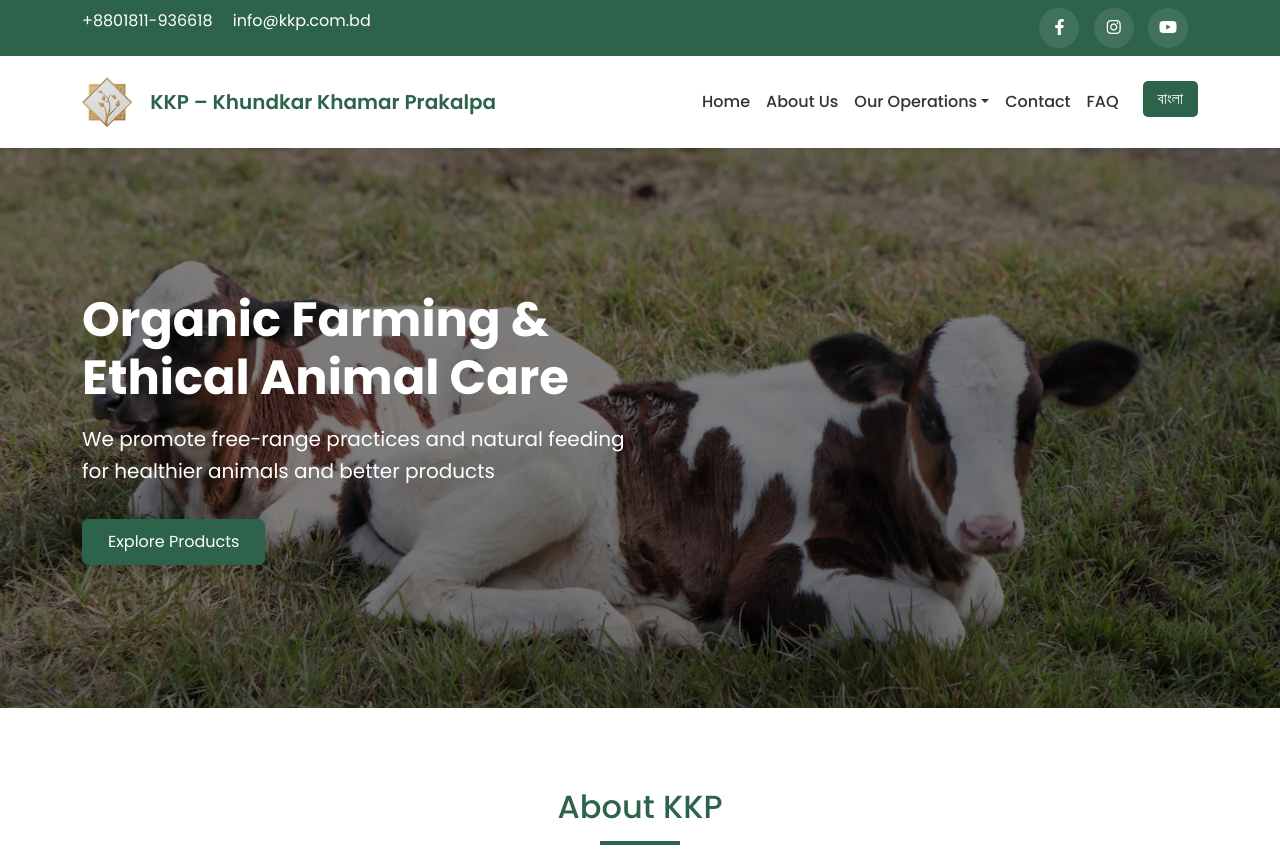
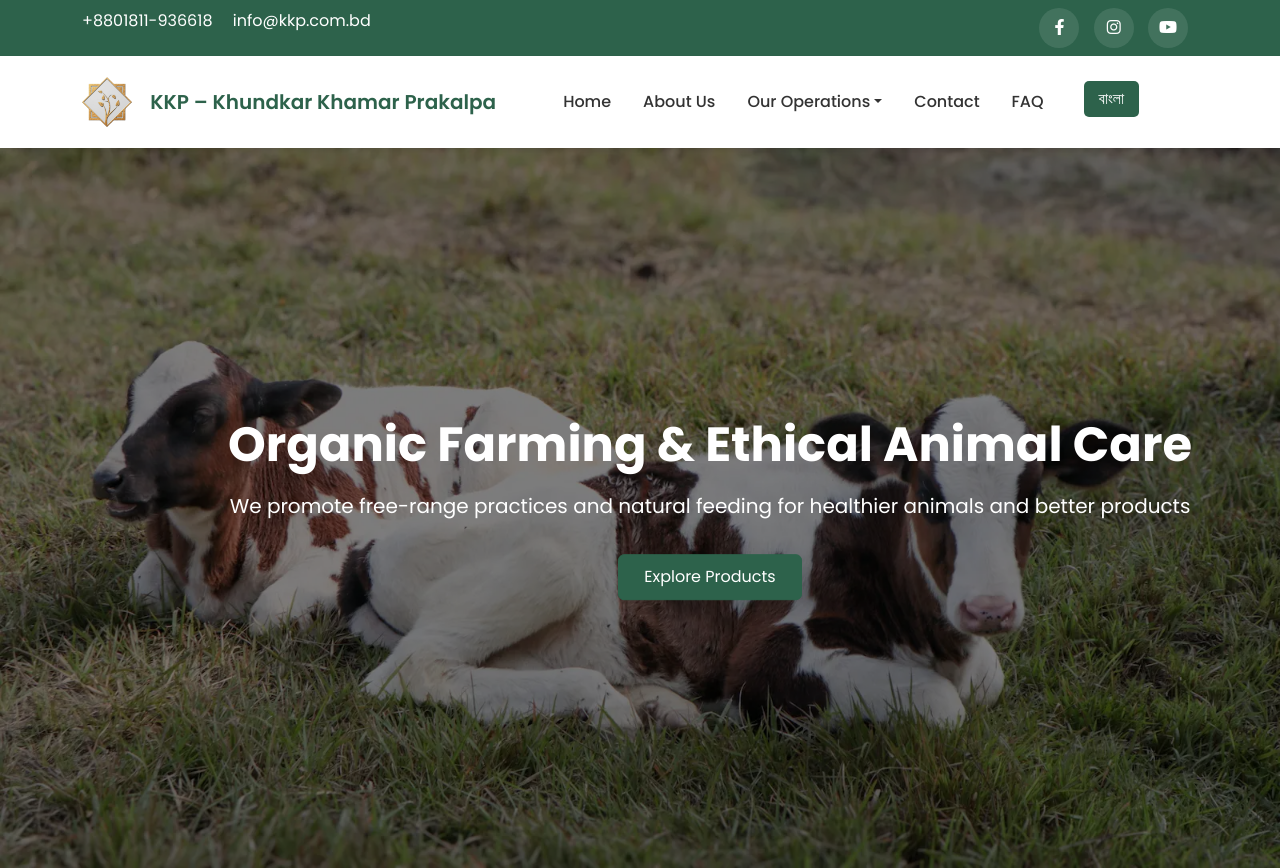
Before and after one commit to farhan00hm/kkp-website, a plain HTML site: page index.html in a window 1280 px wide. Shown: the top 868 px of the page. Drawn offline with nearby package versions, Linux system fonts and the light colour scheme.

Commit message:
fixed the hero styling

```diff
--- a/assets/css/style.css
+++ b/assets/css/style.css
@@ -60,13 +60,18 @@ body {
 /* Hero Section */
 .hero {
   position: relative;
-  height: 70vh;
-  background-size: cover;
-  background-position: center center;
+  width: 100%;
+  height: auto; /* Auto height based on aspect ratio */
+  padding-top: 56.25%; /* Aspect ratio 16:9 */
+  background-image: url('assets/images/hero-bg.webp');
+  background-size: contain; /* Ensures entire image is shown */
   background-repeat: no-repeat;
+  background-position: center top;
   color: var(--light-text);
   display: flex;
   align-items: center;
+  justify-content: center;
+  overflow: hidden;
 }
 
 .hero-overlay {
@@ -79,9 +84,19 @@ body {
 }
 
 .hero-content {
+  position: absolute;
+  z-index: 1;
+  text-align: center;
+  width: 100%;
+  padding: 1rem;
+  top: 50%;
+  transform: translateY(-50%);
+}
+
+/*.hero-content {
   position: relative;
   z-index: 1;
-}
+}*/
 
 .hero h1 {
   font-size: 3rem;
@@ -348,10 +363,32 @@ footer {
   font-size: 12px;
 }
 
-/* Navbar Brand with Title */
+/* Navbar Brand with Title *//*
 .navbar-brand {
   display: flex;
   align-items: center;
+}*/
+
+.navbar .container,
+.navbar .navbar-collapse {
+  display: flex;
+  justify-content: space-between; /* distribute items evenly */
+  align-items: center;
+  width: 100%;
+}
+
+.navbar-nav {
+  flex-grow: 1;
+  justify-content: center;
+  gap: 1rem; /* Adds uniform spacing between nav items */
+}
+
+.navbar-brand {
+  margin-right: auto; /* pushes nav items towards the center */
+}
+
+.lang-toggle {
+  margin-left: auto; /* pushes nav items towards the center */
 }
 
 .site-title {
```
